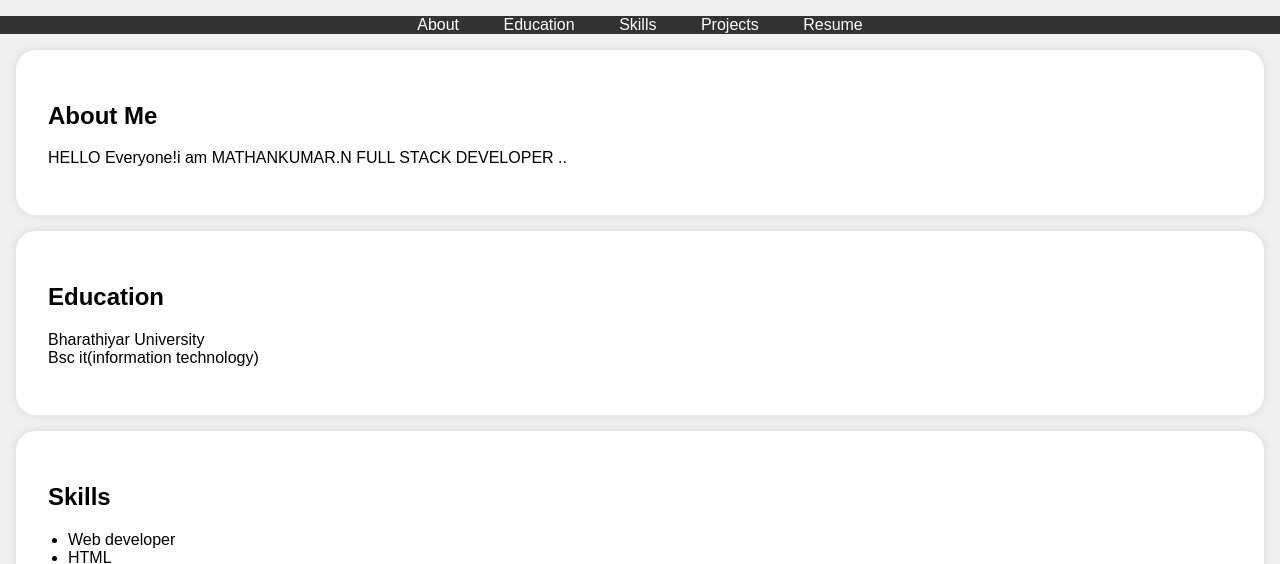
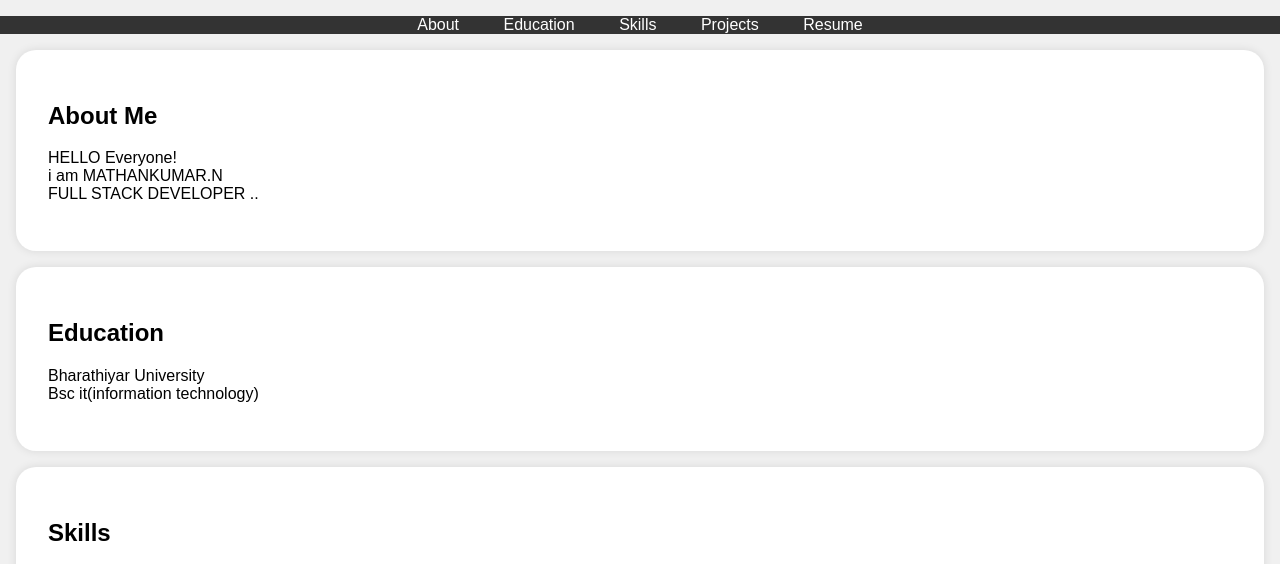
Before and after one commit to mathan9688/DigitalPortfolio, a plain HTML site: page index.html in a window 1280 px wide. Shown: the part 197-761 px from the top of the page. Drawn offline with Linux system fonts and the light colour scheme.

Commit message:
Update index.html

```diff
--- a/index.html
+++ b/index.html
@@ -114,7 +114,9 @@
     <section id="about">
         <div class="section-content">
             <h2>About Me</h2>
-            <p>HELLO Everyone!i am MATHANKUMAR.N FULL STACK DEVELOPER ..</p>
+            <p>HELLO Everyone!<br>
+                i am MATHANKUMAR.N <br>
+                FULL STACK DEVELOPER ..</p>
         </div>
     </section>
 
```
